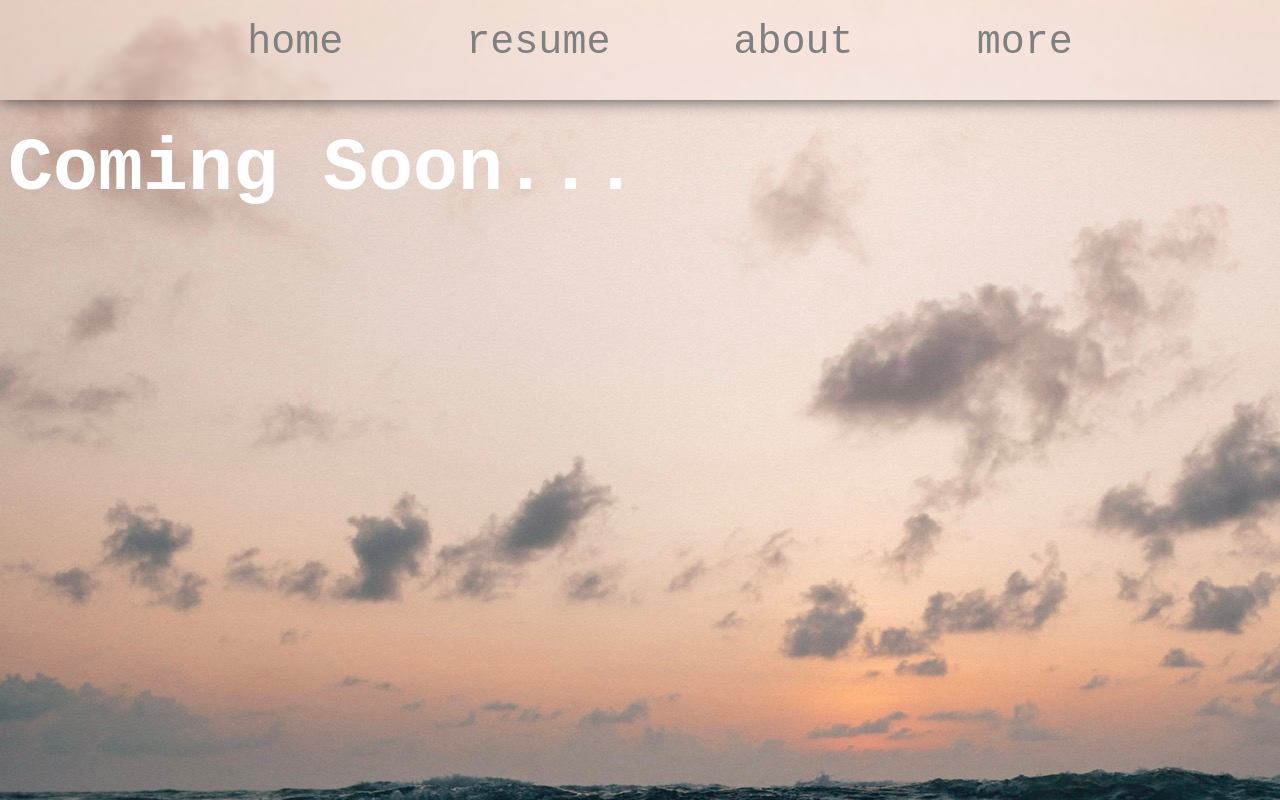
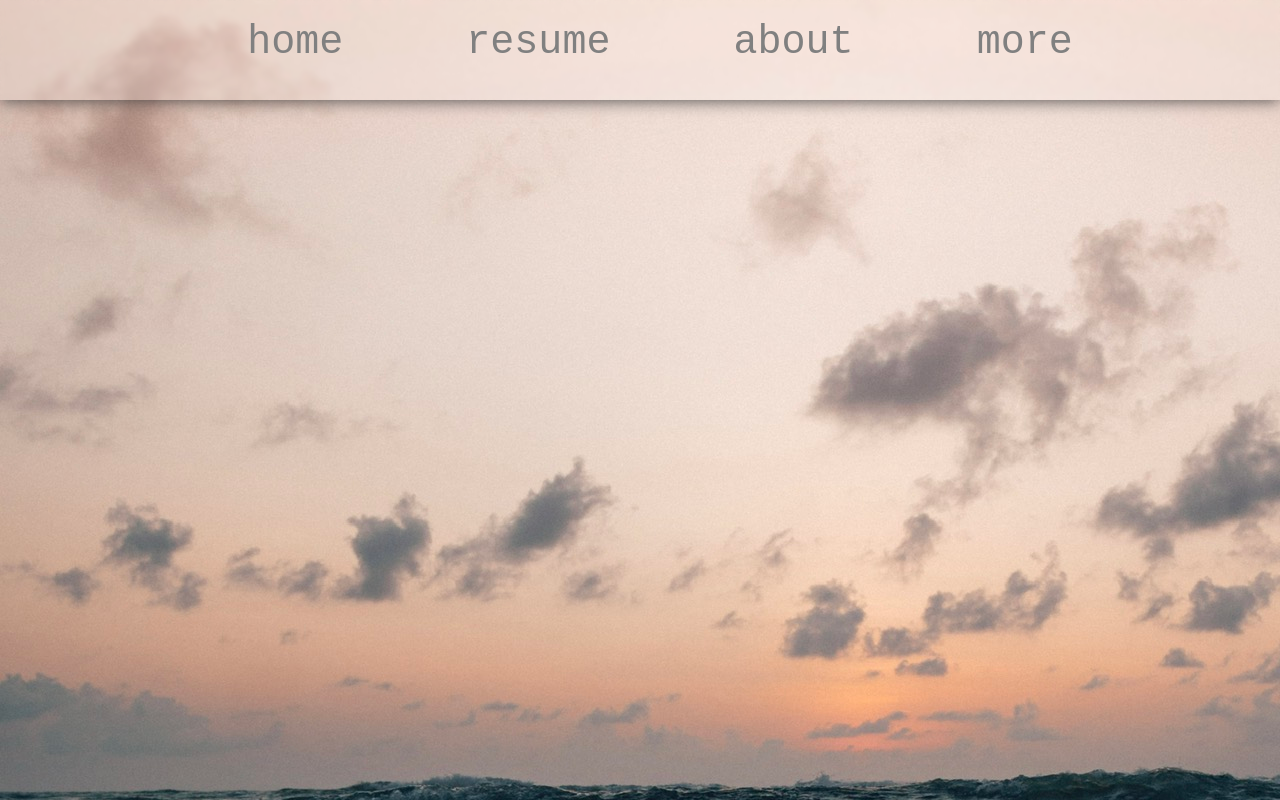
Before and after one commit to johngrohman/me, a plain HTML site: page about.html in a window 1280 px wide. Drawn offline with Linux system fonts and the light colour scheme.

Commit message:
took coming soon off

```diff
--- a/about.html
+++ b/about.html
@@ -18,9 +18,5 @@
         </nav>
     </header>
     <body>
-        <br>
-        <br>
-        <br>
-        <h1>Coming Soon...</h1>
     </body>
 </html>
```
Also changed, not shown: more.html (+0 -4 lines).
